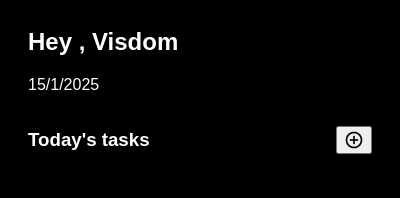
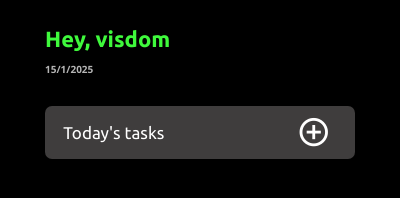
Before and after one commit to vikaspal9131/Extensions, a browser extension: page To do-extension/popup.html in a window 400 px wide. Drawn offline with nearby package versions, Linux system fonts and the light colour scheme; a web font is replaced by a local one.

Commit message:
make chagne

```diff
--- a/To do-extension/popup.html
+++ b/To do-extension/popup.html
@@ -9,26 +9,25 @@
   href="https://cdn.jsdelivr.net/npm/remixicon@4.5.0/fonts/remixicon.css"
   rel="stylesheet"
 />
+<link rel="preconnect" href="https://fonts.googleapis.com">
+<link rel="preconnect" href="https://fonts.gstatic.com" crossorigin>
+<link href="https://fonts.googleapis.com/css2?family=Funnel+Display:wght@300..800&family=Oswald:wght@200..700&family=Outfit:wght@100..900&family=Rubik:ital,wght@0,300..900;1,300..900&family=Ubuntu:ital,wght@0,300;0,400;0,500;0,700;1,300;1,400;1,500;1,700&display=swap" rel="stylesheet">
 </head>
 <body>
   <div class="container">
-    <h2>Hey , Visdom</h2>
-
+    <h2 class="user-name">Hey, visdom</h2>
     <p class="time"></p>
 
     <div class="day">
-      <h3>Today's tasks </h3>
-
-      <button class="add-btn">
+        <p>Today's tasks</p>
+        <button class="add-btn">
         <i class="ri-add-circle-line"></i>
-
       </button>
     </div>
 
     <div class="tasks">
       <h1></h1>
     </div>
-
   </div>
 
 <script src="popup.js"></script>
--- a/To do-extension/popup.js
+++ b/To do-extension/popup.js
@@ -1,100 +1,4 @@
-  // const addBtn = document.querySelector(".add-btn");
-
-  // window.addEventListener("DOMContentLoaded", loadTasks);
-
-  // addBtn.addEventListener("click", () => {
-  //   const newTask = document.createElement("div");
-  //   newTask.classList.add("task");
-
-  //   const inputField = document.createElement("input");
-  //   inputField.type = "text";
-  //   inputField.placeholder = "Enter a task";
-
-
-  //   const submitBtn = document.createElement("button");
-  //   submitBtn.textContent = "Add Task";
-
-
-  //   newTask.appendChild(inputField);
-  //   newTask.appendChild(submitBtn);
-
-
-  //   submitBtn.addEventListener("click", () => {
-  //     const taskText = inputField.value.trim();
-  //     if (taskText) {
-  //          newTask.innerHTML = `${taskText} `;
-
-
-  //       const deleteBtn = document.createElement("button");
-  //       deleteBtn.textContent = "Delete";
-  //       deleteBtn.addEventListener("click", () => {
-
-  //         const confirmDelete = confirm(`Are you sure you want to delete the task: "${taskText}"?`);
-  //         if (confirmDelete) {
-  //           deleteTask(taskText, newTask);
-  //         }
-  //       });
-
-  //       newTask.appendChild(deleteBtn);
-
-
-  //       saveTask(taskText);
-  //     } else {
-  //       alert("Please enter a task!");
-  //     }
-  //   });
-
-
-  //   const preEle = document.querySelector(".tasks h1");
-  //   preEle.insertAdjacentElement("afterend", newTask);
-  // });
-
-
-  // function saveTask(task) {
-  //   const tasks = JSON.parse(localStorage.getItem("tasks")) || [];
-  //   tasks.push(task);
-  //   localStorage.setItem("tasks", JSON.stringify(tasks));
-  // }
-
-
-  // function loadTasks() {
-  //   const tasks = JSON.parse(localStorage.getItem("tasks")) || [];
-  //   const preEle = document.querySelector(".tasks h1");
-
-  //   tasks.forEach(task => {
-  //     const newTask = document.createElement("div");
-  //     newTask.classList.add("task");
-  //     newTask.textContent = task;
-
-
-  //     const deleteBtn = document.createElement("button");
-  //     deleteBtn.textContent = "Delete";
-  //     deleteBtn.addEventListener("click", () => {
-
-  //       const confirmDelete = confirm(`Are you sure you want to delete the task: "${task}"?`);
-  //       if (confirmDelete) {
-  //         deleteTask(task, newTask);
-  //       }
-  //     });
-
-  //     newTask.appendChild(deleteBtn);
-  //     preEle.insertAdjacentElement("afterend", newTask);
-  //   });
-  // }
-
-  // function deleteTask(task, taskElement) {
-
-  //   let tasks = JSON.parse(localStorage.getItem("tasks")) || [];
-  //   tasks = tasks.filter(t => t !== task);
-  //   localStorage.setItem("tasks", JSON.stringify(tasks));
-
-
-  //   taskElement.remove();
-  // }
-
-
-
-const addBtn = document.querySelector(".add-btn");
+  const addBtn = document.querySelector(".add-btn");
 
 window.addEventListener("DOMContentLoaded", loadTasks);
 
--- a/To do-extension/style.css
+++ b/To do-extension/style.css
@@ -3,33 +3,72 @@ body {
   display: flex;
   justify-content: center;
   align-items: center;
-  background-color: #000000;
+  background-color: rgb(0, 0, 0);
+  color: rgb(255, 255, 255);
+  border: none;
+  border-radius: 20px;
+  font-family: 'Segoe UI', Tahoma, Geneva, Verdana, sans-serif;
 }
 ::-webkit-scrollbar{
    display: block;
 }
 .container {
-  width: 350px;
-  /* height: 400px; */
+  width: 310px;
   min-height  : 300px;
   text-align: start;
-  color: white;
   padding: 0px 20px 0px 20px;
+  border: none;
+  border-radius: 20px;
+  font-family: "Ubuntu", serif;
+  font-weight: 700;
+  font-style: normal;
+}
 
-
+.user-name{
+  font-size: 22px;
+  margin-bottom: 0px;
+  color: #3ff93c;
+}
+.time {
+  margin-top: 10px;
+  font-family: 'Segoe UI', Tahoma, Geneva, Verdana, sans-serif;
+  font-size: 10px;
+  color: rgb(181, 181, 181);
 }
 
 .day{
   display: flex;
-  justify-content: space-between;
+  justify-content: space-around;
   align-items: center;
+  background-color: rgb(63, 61, 61);
+  border-radius: 7px;
+  font-size: 17px;
+  font-weight: 400;
+  margin-top: 30px;
 }
 
-.day i {
+.day p {
+  margin-right: 90px;
+}
+.day button {
+  background: none;
+  border: none;
+  font-size: 34px;
+  color: white;
+  cursor: pointer;
+  font-weight: 200;
+}
+
+input{
+  height: 20px;
+  background: #000;
+  border: none ;
+  outline: none;
+  color: white;
   font-size: 20px;
 }
 
-/* Overlay styling */
+
 .overlay {
   position: fixed;
   top: 0;
@@ -41,9 +80,9 @@ body {
   justify-content: center;
   align-items: center;
   z-index: 1000;
+  color: black;
 }
 
-/* Popup container */
 .popup {
   background: #fff;
   padding: 20px;
@@ -71,5 +110,5 @@ body {
 
 .popup button:last-child {
   background: #4caf50;
-  color: #fff;
+  color: black;
 }
```
